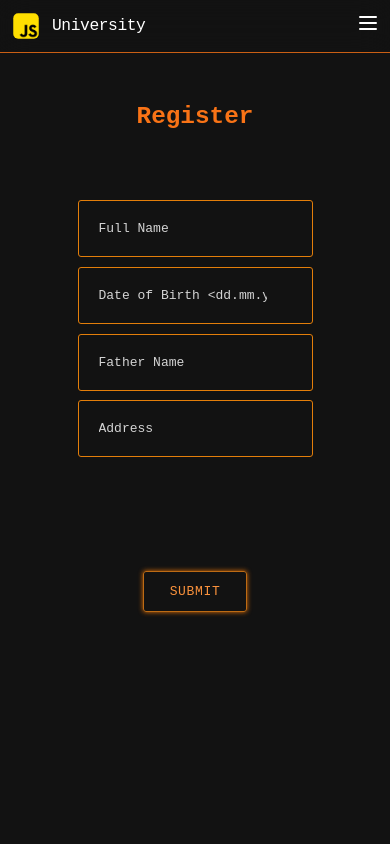
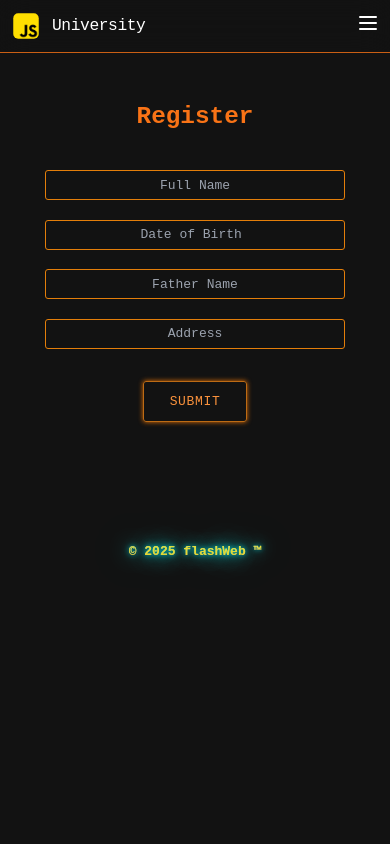
Before and after one commit to am-three/webTest, a React (Vite) app: page /register in a window 390 px wide. Shown: the top 844 px of the page. Built offline with nearby package versions, Linux system fonts and the light colour scheme.

Commit message:
5thupdate responsive fixed

```diff
--- a/src/components/AboutUs.jsx
+++ b/src/components/AboutUs.jsx
@@ -5,7 +5,7 @@ import { LandPlot } from 'lucide-react';
 
 const AboutUs = () => {
     return (
-        <div className='bg-gray-700 p-5 h-screen fixed'>
+        <div className=' p-5 md:h-screen md:fixed'>
 
             <div className='mt-10 text-center'>
 
@@ -17,14 +17,14 @@ const AboutUs = () => {
             <div className='mt-12 m-5'>
 
                 <h3 className='text-center text-xl'> Here's why you should study with us </h3>
-                <div className='flex justify-between mt-10 gap-5'>
+                <div className='md:flex grid md:gap-5 gap-y-5 justify-between mt-10 '>
 
                     <div className='border border-neutral-300 rounded-md p-3 text-center'>
                         <div className='flex justify-center gap-3'>
                             <DiamondPlus />
                             <h3 className='mb-3 text-lg'> Focus On Target </h3>
                         </div>
-                        <p> Being proactive is how we were able to continue our classes through the pandemic. We tend to keep impacts from external factors (i.e., the geopolitical situation) at a minimum. Our focus is on the most important factors that affect our students.</p>
+                        <p className='text-gray-300'> Being proactive is how we were able to continue our classes through the pandemic. We tend to keep impacts from external factors (i.e., the geopolitical situation) at a minimum. Our focus is on the most important factors that affect our students.</p>
                     </div>
 
                     <div className='border border-neutral-300 rounded-md p-3 text-center'>
@@ -32,7 +32,7 @@ const AboutUs = () => {
                             <Wind />
                             <h3 className='mb-3 text-lg'> Focus On Success </h3>
                         </div>
-                        <p> In order to achieve success, students must be able to work independently and effectively. We have a strong focus on the success of our students. There are two learning options available to students: Online/On Campus. </p>
+                        <p className='text-gray-300'> In order to achieve success, students must be able to work independently and effectively. We have a strong focus on the success of our students. There are two learning options available to students: Online/On Campus. </p>
                     </div>
 
                     <div className='border border-neutral-300 rounded-md p-3 text-center'>
@@ -40,13 +40,22 @@ const AboutUs = () => {
                             <LandPlot />
                             <h3 className='mb-3 text-lg'> Advanced Study Plans </h3>
                         </div>
-                        <p> Students have the privilege to take extra classes (of different intakes) from their respective lecturers apart from the regular classes so that students have chances to revise the lectures they have taken. </p>
+                        <p className='text-gray-300'> Students have the privilege to take extra classes (of different intakes) from their respective lecturers apart from the regular classes so that students have chances to revise the lectures they have taken. </p>
                     </div>
 
                 </div>
 
             </div>
 
+            <div className="text-center mt-10 font-semibold">
+                <p>
+                    <span className="fooText bg-gradient-to-b from-slate-200 to-red-600 bg-clip-text text-transparent">
+                        &copy; {new Date().getFullYear()} flashWeb &trade;
+                    </span>
+                </p>
+            </div>
+
+
         </div>
     )
 }
--- a/src/components/FeatureSection.jsx
+++ b/src/components/FeatureSection.jsx
@@ -8,7 +8,7 @@ const FeatureSection = () => {
 
         <div className="relative  border-b border-neutral-600 min-h-[500px]">
 
-            <div className='flex mt-48 justify-center space-x-5 mt-0 mb-36'>
+            <div className='flex  justify-center space-x-5 mt-0 mb-36'>
 
                 <video autoPlay loop muted className='  h-screen opacity-80'>
                     <source className='' src={video3} type='video/mp4' />
--- a/src/components/Navbar.jsx
+++ b/src/components/Navbar.jsx
@@ -40,8 +40,8 @@ const Navbar = () => {
                             //     <a href={item.href}> {item.label} </a>
                             // </li>
 
-                            <NavLink to={item.to}>
-                                <li key={index}>
+                            <NavLink to={item.to} >
+                                <li key={index} onClick={() => navigate('', { replace: true })}>
                                     <a href={item.href} > {item.label} </a>
 
                                     {/* <Link> {item.label} </Link> */}
@@ -52,11 +52,11 @@ const Navbar = () => {
                     </ul>
 
                     <div className='buttonContainer hidden lg:flex justify-center space-x-12 items-center'>
-                        <a href='#' onClick={() => navigate('/signin')} className='signInBtn  py-2 px-3 border rounded-md'>
+                        <a href='#' onClick={() => navigate('/signin', { replace: true })} className='signInBtn  py-2 px-3 border rounded-md'>
                             Sign In
                         </a>
 
-                        <a href='#' onClick={() => navigate('/register')} className='registerBtn py-2 px-3 bg-gradient-to-r from-orange-500 to-orange-800  rounded-md'>
+                        <a href='#' onClick={() => navigate('/register', { replace: true })} className='registerBtn py-2 px-3 bg-gradient-to-r from-orange-500 to-orange-800  rounded-md'>
                             Register
                         </a>
                     </div>
--- a/src/components/Opportunities.jsx
+++ b/src/components/Opportunities.jsx
@@ -2,23 +2,32 @@ import React from 'react'
 
 const Opportunities = () => {
     return (
-        <div className='bg-gray-700 p-5 h-screen w-screen fixed'>
+        <div className=' p-10 h-screen w-screen md:fixed'>
 
             <h3 className='text-center font-mono text-3xl text-orange-500'> FACILITIES </h3>
 
-            <div className='flex justify-center items-center gap-14 mt-20'>
+            <div className='md:flex  justify-center items-center gap-14 mt-20 '>
 
-                <div className='max-w-[500px]'>
-                    <p className='mb-8'> Advanced classrooms and learning facilities </p>
-                    <p> Being able to continue attending international advanced programs such as A Level, SAT and OSSD in one place </p>
+                <div className='max-w-[500px] mb-10'>
+                    <p className='mb-5'> Advanced classrooms and learning facilities </p>
+                    <p className='text-gray-400'> Being able to continue attending international advanced programs such as A Level, SAT and OSSD in one place </p>
                 </div>
 
                 <div className='max-w-[500px]'>
                     <p className='mb-8'> Providing doctors to constantly monitor the health of students </p>
-                    <p> Organising monthly festivals, activities and Student Talent Week programs </p>
+                    <p className='text-gray-400'> Organising monthly festivals, activities and Student Talent Week programs </p>
                 </div>
 
             </div>
+
+            <div className="text-center mt-10 font-semibold">
+                <p>
+                    <span className="fooText bg-gradient-to-b from-slate-200 to-red-600 bg-clip-text text-transparent">
+                        &copy; {new Date().getFullYear()} flashWeb &trade;
+                    </span>
+                </p>
+            </div>
+
 
         </div>
     )
--- a/src/components/Regist.jsx
+++ b/src/components/Regist.jsx
@@ -33,17 +33,18 @@ import React from 'react'
 
 const Regist = () => {
     return (
-        <div >
-            <form className='mt-10 p-5 h-screen'>
+        <div className=''>
+
+            <form className='mb-32 mt-10 p-5 '>
                 <h1 className='text-center font-bold text-3xl text-orange-500'> Register  </h1>
 
-                <div className='h-full grid'>
-                    <div className='inputBox md:flex grid justify-center gap-3  pt-12'>
+                <div className=' md:grid md:gap-y-32'>
+                    <div className=' md:flex grid justify-center gap-3 gap-y-6 pt-12 mb-10'>
 
-                        <input type='text' placeholder='Full Name' required />
-                        <input type='text' placeholder='Date of Birth <dd.mm.yyyy>' required />
-                        <input type='text' placeholder='Father Name' required />
-                        <input type='text' placeholder='Address' required />
+                        <input className='registInput' type='text' placeholder='Full Name' required />
+                        <input className='registInput' type='text' placeholder='Date of Birth ' required />
+                        <input className='registInput' type='text' placeholder='Father Name' required />
+                        <input className='registInput' type='text' placeholder='Address' required />
 
                     </div>
 
@@ -54,23 +55,19 @@ const Regist = () => {
 
                 </div>
 
-                <div className="text-center mt-10 font-semibold">
-                    <p>
-                        <span className="fooText bg-gradient-to-b from-slate-200 to-red-600 bg-clip-text text-transparent">
-                            &copy; {new Date().getFullYear()} flashWeb &trade;
-                        </span>
-                    </p>
-                </div>
-
 
 
 
             </form>
 
 
-
-
-
+            <div className="text-center font-semibold">
+                <p>
+                    <span className="fooText bg-gradient-to-b from-slate-200 to-red-600 bg-clip-text text-transparent">
+                        &copy; {new Date().getFullYear()} flashWeb &trade;
+                    </span>
+                </p>
+            </div>
 
         </div>
     )
--- a/src/components/SignIn.jsx
+++ b/src/components/SignIn.jsx
@@ -4,7 +4,7 @@ import './style.css'
 
 const SignIn = () => {
     return (
-        <div className=''>
+        <div>
             <form className='signIncontainer  flex justify-center items-center  gap-5 p-10'>
                 <div className='md:w-1/2 w-full'>
                     <h3 className='text-center font-bold'> <span className='text-orange-400' > Sign In </span> </h3>
--- a/src/components/style.css
+++ b/src/components/style.css
@@ -7,7 +7,7 @@ nav .container .div1 ul li a:hover {
 
 .drawerContainer ul li a:hover {
     font-weight: bold;
-    color: orange;
+    color: rgba(231, 127, 0, 0.914);
 }
 
 .buttonContainer .signInBtn:hover,
@@ -15,6 +15,10 @@ nav .container .div1 ul li a:hover {
 .drawerContainer .signIn:hover,
 .drawerContainer .register:hover {
     background-image: linear-gradient(9deg, #E06B12 45%, #EDDD53 90%);
+}
+
+a.active {
+    color: rgb(234, 123, 37);
 }
 
 
@@ -163,8 +167,8 @@ nav .container .div1 ul li a:hover {
 
     0%,
     16%,
-    21%,
-    23%,
+    22%,
+    25%,
     30%,
     54%,
     56%,
@@ -185,7 +189,7 @@ nav .container .div1 ul li a:hover {
 
 
 .signIncontainer {
-    padding-left: 100px;
+    /* padding-left: 100px; */
     /* padding-right: 10px;  */
     cursor: pointer;
     margin: 0;
@@ -273,6 +277,17 @@ h3 {
 
 /* regist form */
 
+
+.registInput {
+    height: 30px;
+    width: 300px;
+    text-align: center;
+    border-radius: 3px;
+    border: none;
+    outline: none;
+    border: 1px solid rgb(227, 126, 10);
+}
+
 .registSub {
     border: 1px solid #bd6b14;
     border-radius: 3px;
@@ -282,3 +297,6 @@ h3 {
 .registSub:hover {
     font-size: 14px;
 }
+
+
+/* ---------------------------------- */
```
